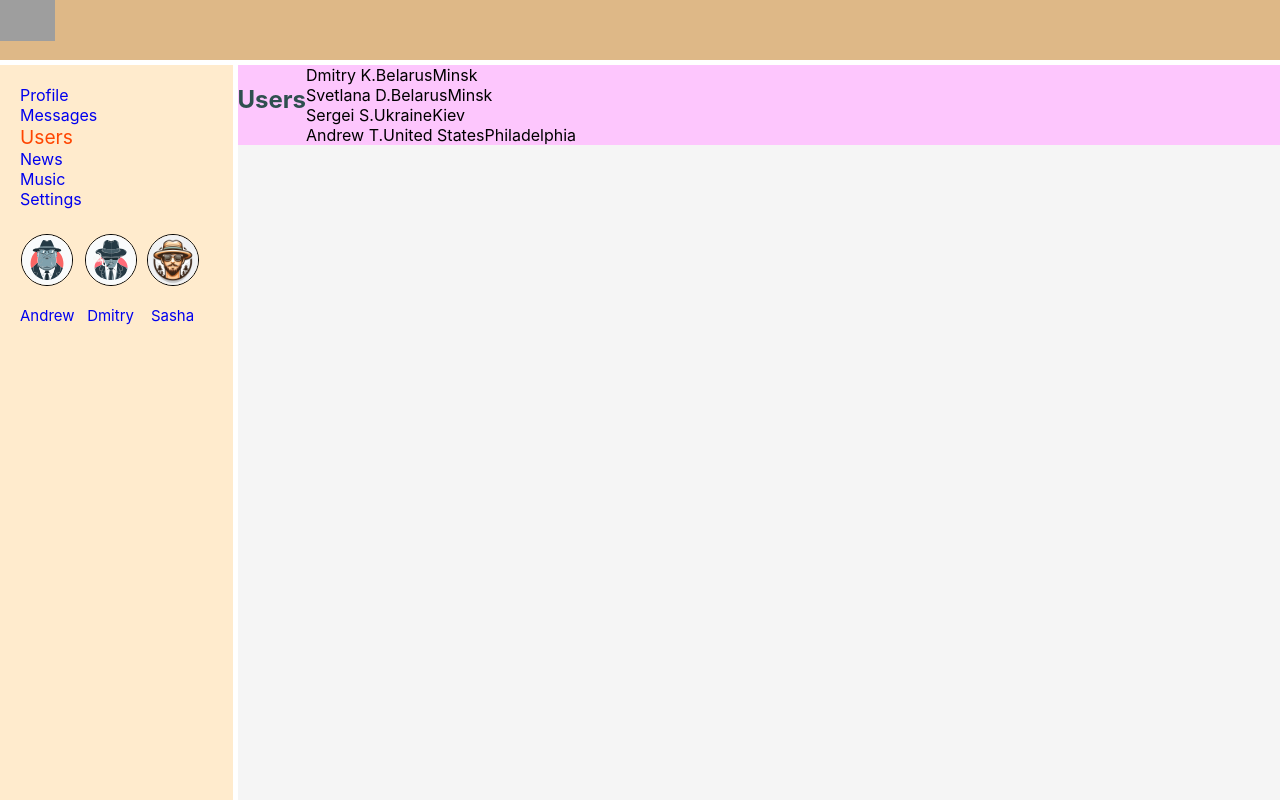
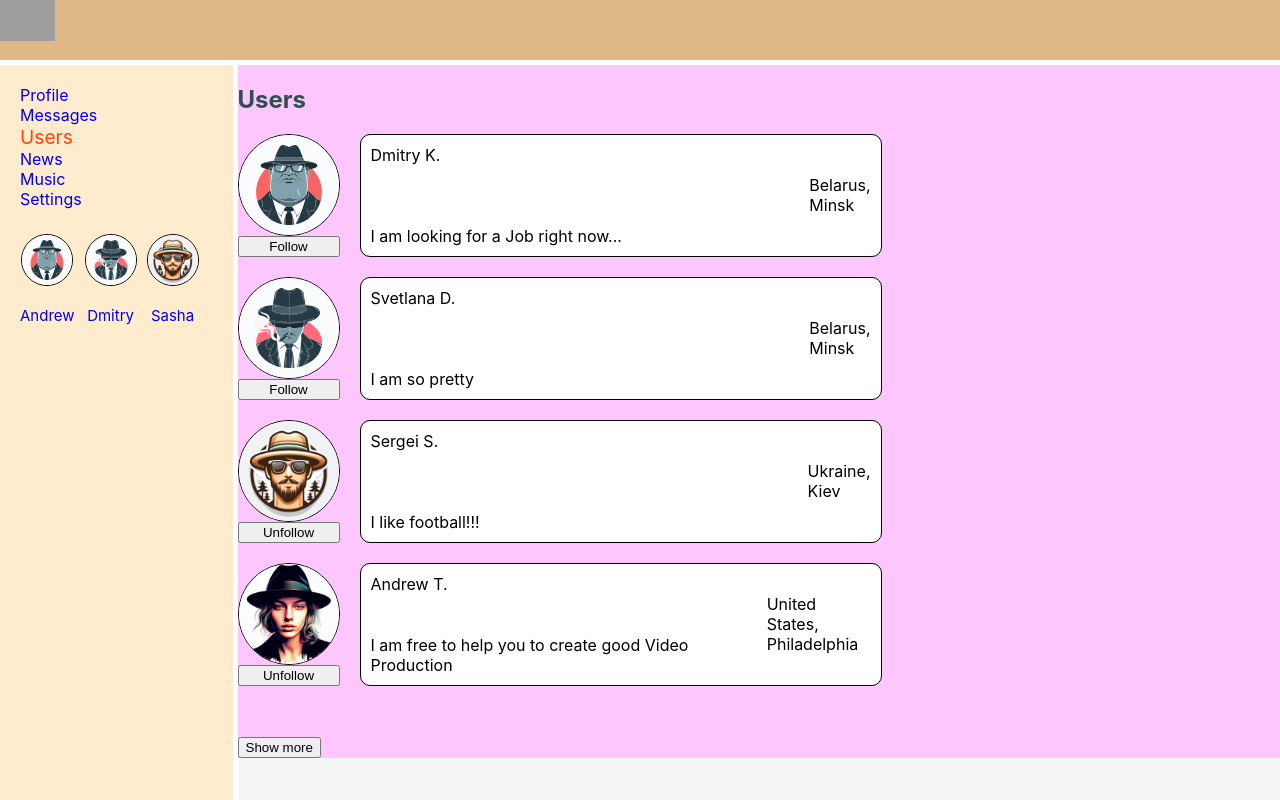
Before and after one commit to PavelNovik/samurai-way-main, a React (Create React App) app: page /users in a window 1280 px wide. Shown: the top 800 px of the page. Built offline with nearby package versions, Linux system fonts and the light colour scheme; grey boxes are pictures that could not be loaded.

Commit message:
Lesson 50

```diff
--- a/src/components/Users/Users.module.css
+++ b/src/components/Users/Users.module.css
@@ -1,7 +1,59 @@
 .users {
     display: flex;
     background-color: #fdc6fd;
+    flex-direction: column;
 }
+
 .users h2 {
     /*color: #faa816;*/
 }
+
+.usersContainer {
+    display: flex;
+    gap: 20px;
+    flex-direction: column;
+}
+
+.user {
+    display: flex;
+    gap: 20px;
+}
+
+.userAction {
+    display: flex;
+    flex-direction: column;
+}
+
+.userAction img {
+    width: 100px;
+    height: 100px;
+    border-radius: 50%;
+    border: 1px solid black;
+}
+
+.userInfo {
+    display: flex;
+    justify-content: space-between;
+    width: 500px;
+    border: 1px solid black;
+    border-radius: 10px;
+    background-color: white;
+    padding: 10px;
+}
+
+.userName {
+    display: flex;
+    flex-direction: column;
+    justify-content: space-between;
+}
+
+.userLocation {
+    display: flex;
+    flex-direction: column;
+    justify-content: center;
+}
+
+.usersAction {
+    margin-top: 50px;
+    width: 600px;
+}
--- a/src/components/Users/Users.tsx
+++ b/src/components/Users/Users.tsx
@@ -1,16 +1,94 @@
-import React, {FC} from 'react';
+import React, {FC, memo} from 'react';
 import s from './Users.module.css'
 import {UsersPagePropsType} from "./UsersPageContainer";
+import {v1} from "uuid";
+import pic1 from "../../assets/img/pic1.svg";
+import pic2 from "../../assets/img/pic2.svg";
+import pic3 from "../../assets/img/pic3.jpg";
+import pic4 from "../../assets/img/pic4.jpg";
 
 export const Users: FC<UsersPagePropsType> = (props) => {
-    const users = props.users.map(u => <div>{u.name + u.location.country + u.location.city}</div>)
+
+    if (props.users.length === 0) props.setUsers([
+        {
+            id: v1(),
+            avatar: pic1,
+            isFollow: false,
+            name: 'Dmitry K.',
+            location: {
+                country: 'Belarus',
+                city: 'Minsk',
+            },
+            status: 'I am looking for a Job right now...'
+        },
+        {
+            id: v1(),
+            avatar: pic2,
+            isFollow: false,
+            name: 'Svetlana D.',
+            location: {
+                country: 'Belarus',
+                city: 'Minsk',
+            },
+            status: 'I am so pretty'
+        },
+        {
+            id: v1(),
+            avatar: pic3,
+            isFollow: true,
+            name: 'Sergei S.',
+            location: {
+                country: 'Ukraine',
+                city: 'Kiev',
+            },
+            status: 'I like football!!!'
+        },
+        {
+            id: v1(),
+            avatar: pic4,
+            isFollow: true,
+            name: 'Andrew T.',
+            location: {
+                country: 'United States',
+                city: 'Philadelphia',
+            },
+            status: 'I am free to help you to create good Video Production'
+        }
+    ])
+
+    const users = props.users
+
 
     return (
         <div className={s.users}>
             <h2>Users</h2>
-            <div className="">
-                {users}
-
+            <div className={s.usersContainer}>
+                {users.map(u => {
+                    const onClickHandler = () => {
+                        props.changeUserStatus(u.id)
+                    }
+                    return (
+                        <div key={u.id} className={s.user}>
+                            <div className={s.userAction}>
+                                <img src={u.avatar} alt="avatara"/>
+                                <button onClick={onClickHandler}>{u.isFollow ? 'Unfollow' : 'Follow'}</button>
+                            </div>
+                            <div className={s.userInfo}>
+                                <div className={s.userName}>
+                                    <span>{u.name}</span>
+                                    <span>{u.status}</span>
+                                </div>
+                                <div className={s.userLocation}>
+                                    <span>{u.location.country},</span>
+                                    <span>{u.location.city}</span>
+                                </div>
+                            </div>
+                        </div>
+                    )
+                })}
+            </div>
+            <div className={s.usersAction}>
+                <button>Show more</button>
             </div>
         </div>
     );
--- a/src/components/Users/UsersPageContainer.tsx
+++ b/src/components/Users/UsersPageContainer.tsx
@@ -1,6 +1,6 @@
 import {connect} from "react-redux";
 import {Users} from "./Users";
-import {followUserAC, setUsersAC, UsersStateType, UserType} from "../../redux/userReducer";
+import {changeUserStatusAC, followUserAC, setUsersAC, UsersStateType, UserType} from "../../redux/userReducer";
 import {Dispatch} from "redux";
 import {AppStateType} from "../../redux/redux-store";
 
@@ -9,6 +9,7 @@ type MapDispatchType = {
     onFollow: (userId: string)=> void
     onUnfollow: (userId: string)=> void
     setUsers: (users: UserType[])=> void
+    changeUserStatus: (userId: string)=> void
 }
 
 export type UsersPagePropsType = MapStateType & MapDispatchType
@@ -21,7 +22,8 @@ const mapDispatchToProps = (dispatch: Dispatch):MapDispatchType => {
 return {
     onFollow: (userId:string)=> dispatch(followUserAC(userId)),
     onUnfollow: (userId:string)=> dispatch(followUserAC(userId)),
-    setUsers: (users: UserType[])=> dispatch(setUsersAC(users))
+    setUsers: (users: UserType[])=> dispatch(setUsersAC(users)),
+    changeUserStatus: (userId:string)=> dispatch(changeUserStatusAC(userId))
 }
 }
 export const UsersPageContainer = connect(mapStateToProps, mapDispatchToProps)(Users)
--- a/src/redux/userReducer.ts
+++ b/src/redux/userReducer.ts
@@ -17,55 +17,56 @@ export type UserType = {
 }
 export type UsersStateType = { users: UserType[]}
 
-export type UserReducerActionType = FollowUserACType | UnfollowUserACType | SetUsersAC
+export type UserReducerActionType = FollowUserACType | UnfollowUserACType | SetUsersAC | ChangeUserStatusAC
 
 const initialState: UsersStateType = {
-    users: [
-        {
-            id: v1(),
-            avatar: pic1,
-            isFollow: false,
-            name: 'Dmitry K.',
-            location: {
-                country: 'Belarus',
-                city: 'Minsk',
-            },
-            status: 'I am looking for a Job right now...'
-        },
-        {
-            id: v1(),
-            avatar: pic2,
-            isFollow: false,
-            name: 'Svetlana D.',
-            location: {
-                country: 'Belarus',
-                city: 'Minsk',
-            },
-            status: 'I am so pretty'
-        },
-        {
-            id: v1(),
-            avatar: pic3,
-            isFollow: true,
-            name: 'Sergei S.',
-            location: {
-                country: 'Ukraine',
-                city: 'Kiev',
-            },
-            status: 'I like football!!!'
-        },
-        {
-            id: v1(),
-            avatar: pic4,
-            isFollow: true,
-            name: 'Andrew T.',
-            location: {
-                country: 'United States',
-                city: 'Philadelphia',
-            },
-            status: 'I am free to help you to create good Video Production'
-        }
-    ]
+    users:[]
+    // users: [
+    //     {
+    //         id: v1(),
+    //         avatar: pic1,
+    //         isFollow: false,
+    //         name: 'Dmitry K.',
+    //         location: {
+    //             country: 'Belarus',
+    //             city: 'Minsk',
+    //         },
+    //         status: 'I am looking for a Job right now...'
+    //     },
+    //     {
+    //         id: v1(),
+    //         avatar: pic2,
+    //         isFollow: false,
+    //         name: 'Svetlana D.',
+    //         location: {
+    //             country: 'Belarus',
+    //             city: 'Minsk',
+    //         },
+    //         status: 'I am so pretty'
+    //     },
+    //     {
+    //         id: v1(),
+    //         avatar: pic3,
+    //         isFollow: true,
+    //         name: 'Sergei S.',
+    //         location: {
+    //             country: 'Ukraine',
+    //             city: 'Kiev',
+    //         },
+    //         status: 'I like football!!!'
+    //     },
+    //     {
+    //         id: v1(),
+    //         avatar: pic4,
+    //         isFollow: true,
+    //         name: 'Andrew T.',
+    //         location: {
+    //             country: 'United States',
+    //             city: 'Philadelphia',
+    //         },
+    //         status: 'I am free to help you to create good Video Production'
+    //     }
+    // ]
 }
 export const userReducer = (state = initialState, action: UserReducerActionType): UsersStateType => {
     switch (action.type) {
@@ -77,6 +78,9 @@ export const userReducer = (state = initialState, action: UserReducerActionType)
         }
         case 'SET_USERS': {
             return {users: [...state.users, ...action.users]}
+        }
+        case 'CHANGE_USER_STATUS': {
+            return {users: state.users.map(u => u.id === action.userId ? {...u, isFollow: !u.isFollow} : u)}
         }
         default:
             return state
@@ -106,3 +110,10 @@ export const setUsersAC = (users: UserType[])=> {
         users
     } as const
 }
+type ChangeUserStatusAC = ReturnType<typeof changeUserStatusAC>
+export const changeUserStatusAC = (userId: string)=> {
+    return {
+        type: 'CHANGE_USER_STATUS',
+        userId
+    } as const
+}
```
